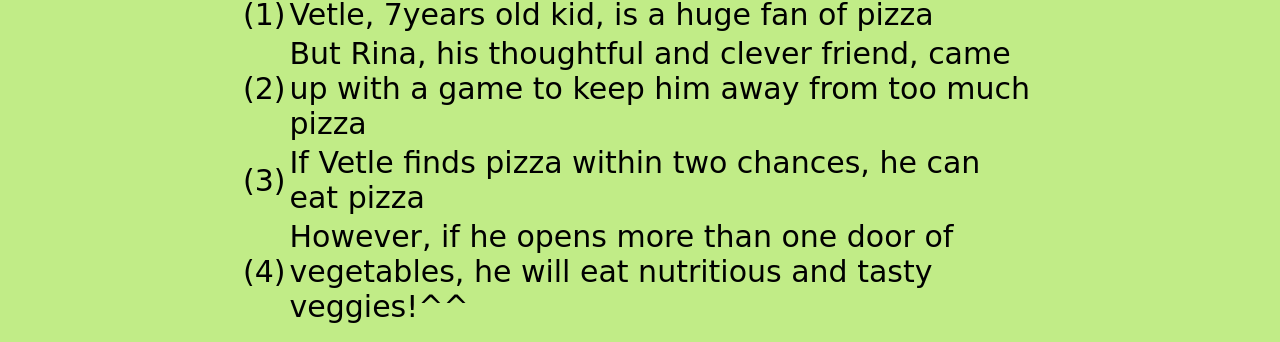
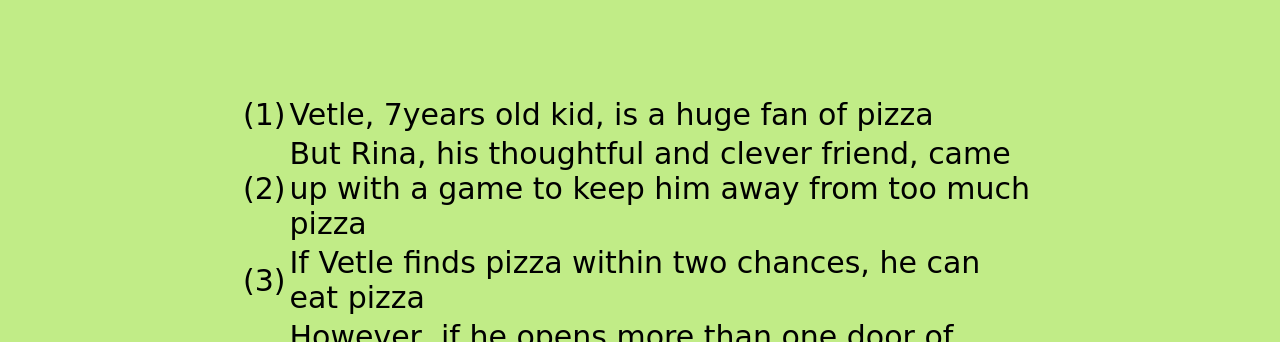
Before and after one commit to 0429lyb/web1, a plain HTML site: page openDoorGame.html in a window 1280 px wide. Shown: the part 124-466 px from the top of the page. Drawn offline with Linux system fonts and the light colour scheme; a web font is replaced by a local one.

Commit message:
Update style.css

```diff
--- a/style.css
+++ b/style.css
@@ -24,6 +24,11 @@ body {
   margin-bottom: 21px;
 
 }
+
+#space{
+  height:100px;
+}
+
 .inst{
   text-align: center;
 }
```
